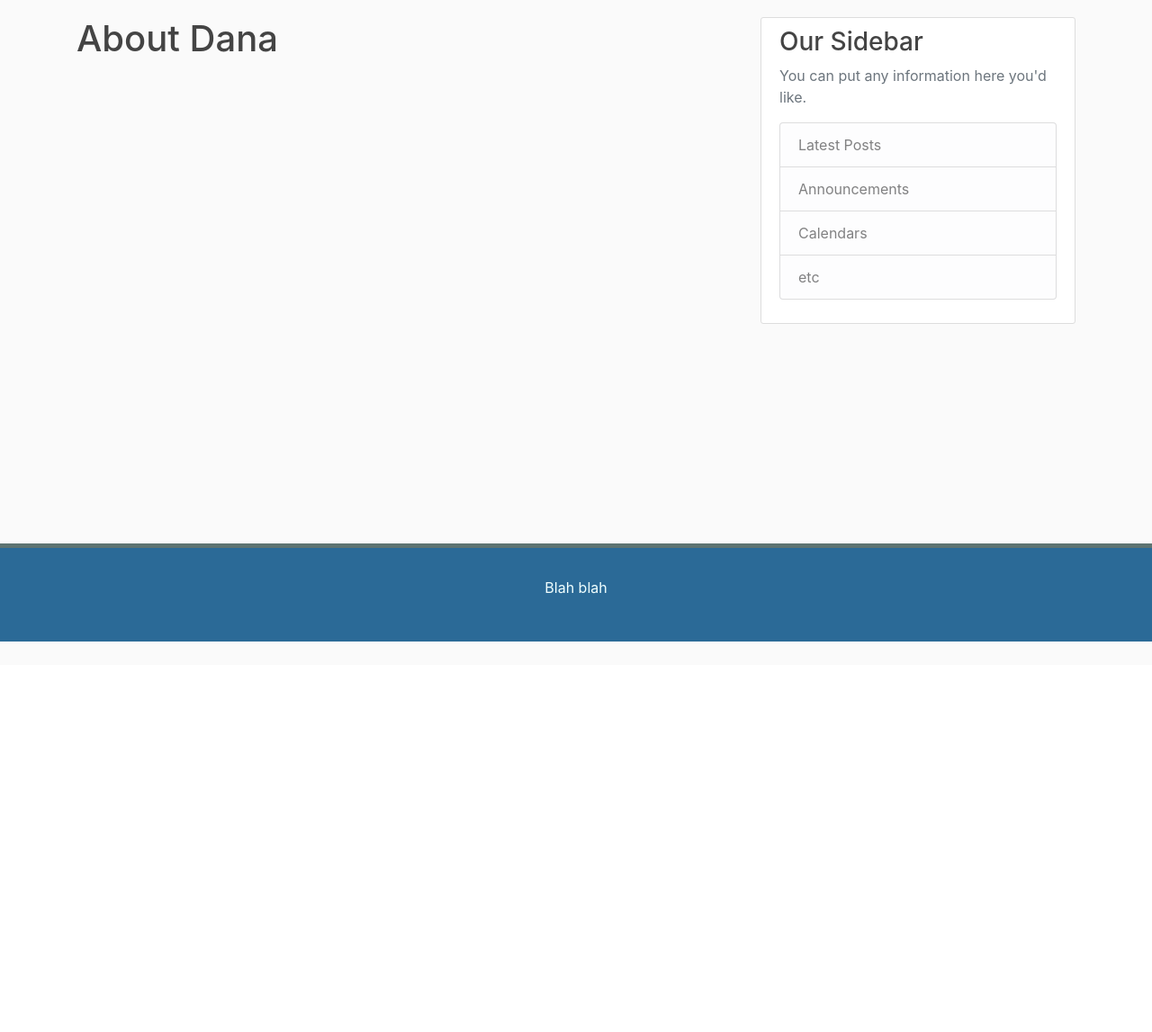
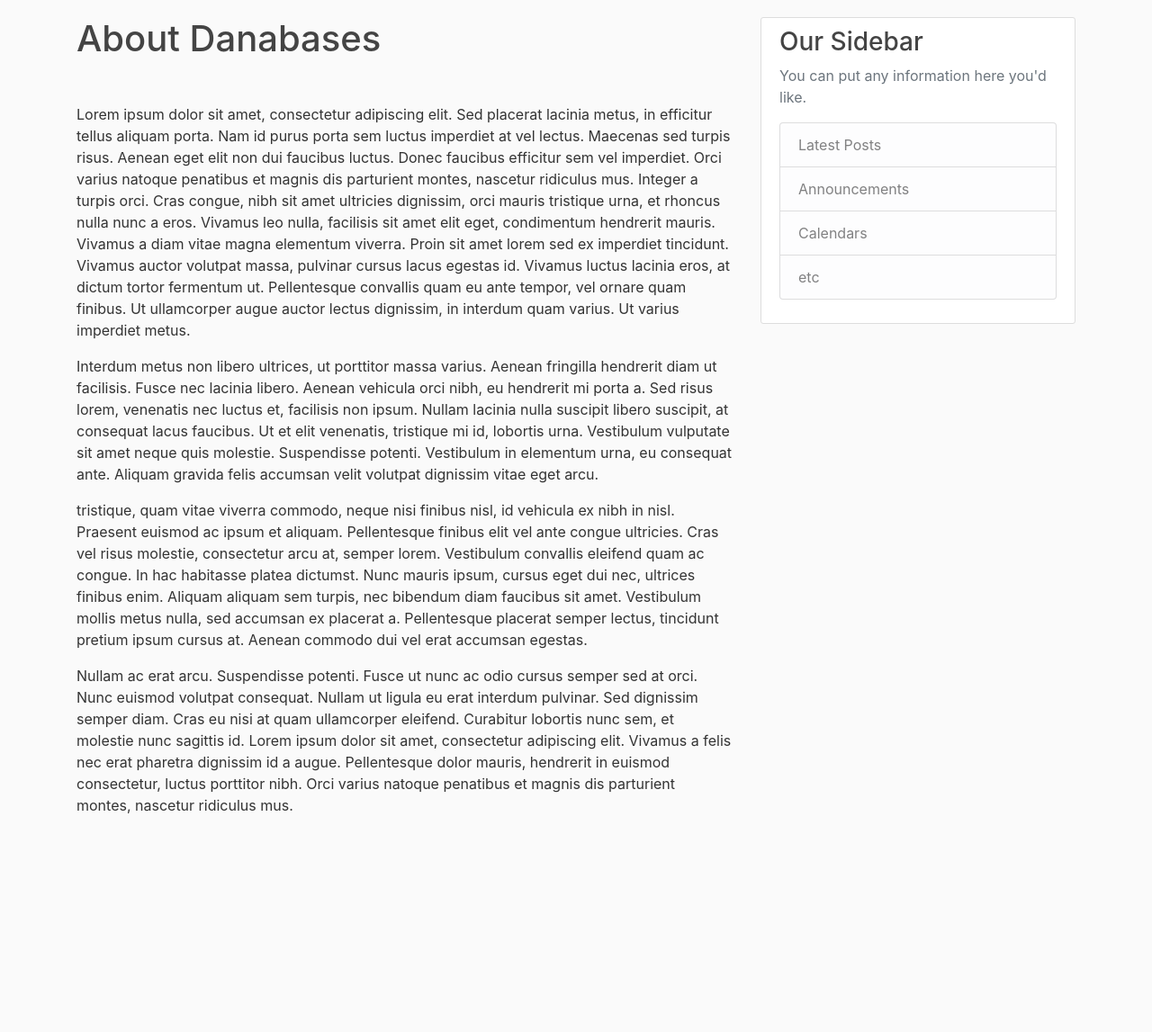
Before and after one commit to D-Bits/Flask-Blog, a Flask app: page /about in a window 1280 px wide. Shown: the part 61-1208 px from the top of the page at 90% size. Before the commit the page ends 774 px from the top, so only its background shows below. Run offline with Flask 2, Linux system fonts and the light colour scheme; some libraries are stand-ins or nearby versions.

Commit message:
Added lorem ipsum.

```diff
--- a/blog/templates/about.html
+++ b/blog/templates/about.html
@@ -3,6 +3,40 @@
 
 {% block content %}
 
-    <h1>About Dana</h1>
+    <h1 class="mb-5">About Danabases</h1>
+
+<p>Lorem ipsum dolor sit amet, consectetur adipiscing elit. Sed placerat lacinia metus,
+in efficitur tellus aliquam porta. Nam id purus porta sem luctus imperdiet at vel lectus.
+Maecenas sed turpis risus. Aenean eget elit non dui faucibus luctus.
+Donec faucibus efficitur sem vel imperdiet. Orci varius natoque penatibus et magnis dis
+parturient montes, nascetur ridiculus mus. Integer a turpis orci. Cras congue, nibh sit amet
+ultricies dignissim, orci mauris tristique urna, et rhoncus nulla nunc a eros. Vivamus leo nulla,
+facilisis sit amet elit eget, condimentum hendrerit mauris. Vivamus a diam vitae magna elementum viverra.
+Proin sit amet lorem sed ex imperdiet tincidunt. Vivamus auctor volutpat massa, pulvinar cursus lacus
+egestas id. Vivamus luctus lacinia eros, at dictum tortor fermentum ut. Pellentesque convallis quam
+eu ante tempor, vel ornare quam finibus. Ut ullamcorper augue auctor lectus dignissim, in interdum
+quam varius. Ut varius imperdiet metus.</p>
+
+<p>Interdum metus non libero ultrices, ut porttitor massa varius. Aenean fringilla hendrerit diam
+ut facilisis. Fusce nec lacinia libero. Aenean vehicula orci nibh, eu hendrerit mi porta a. Sed risus lorem,
+venenatis nec luctus et, facilisis non ipsum. Nullam lacinia nulla suscipit libero suscipit, at consequat
+lacus faucibus. Ut et elit venenatis, tristique mi id, lobortis urna. Vestibulum vulputate sit amet neque
+quis molestie. Suspendisse potenti. Vestibulum in elementum urna, eu consequat ante. Aliquam gravida
+felis accumsan velit volutpat dignissim vitae eget arcu.</p>
+
+<p>tristique, quam vitae viverra commodo, neque nisi finibus nisl, id vehicula ex nibh in nisl.
+Praesent euismod ac ipsum et aliquam. Pellentesque finibus elit vel ante congue ultricies. Cras vel
+risus molestie, consectetur arcu at, semper lorem. Vestibulum convallis eleifend quam ac congue. In hac
+habitasse platea dictumst. Nunc mauris ipsum, cursus eget dui nec, ultrices finibus enim. Aliquam
+aliquam sem turpis, nec bibendum diam faucibus sit amet. Vestibulum mollis metus nulla, sed accumsan
+ex placerat a. Pellentesque placerat semper lectus, tincidunt pretium ipsum cursus at. Aenean commodo
+dui vel erat accumsan egestas.</p>
+
+<p>Nullam ac erat arcu. Suspendisse potenti. Fusce ut nunc ac odio cursus semper sed at orci. Nunc euismod
+volutpat consequat. Nullam ut ligula eu erat interdum pulvinar. Sed dignissim semper diam. Cras eu nisi
+at quam ullamcorper eleifend. Curabitur lobortis nunc sem, et molestie nunc sagittis id. Lorem ipsum
+dolor sit amet, consectetur adipiscing elit. Vivamus a felis nec erat pharetra dignissim id a augue.
+Pellentesque dolor mauris, hendrerit in euismod consectetur, luctus porttitor nibh. Orci varius natoque
+penatibus et magnis dis parturient montes, nascetur ridiculus mus. </p>
 
 {% endblock %}
```
